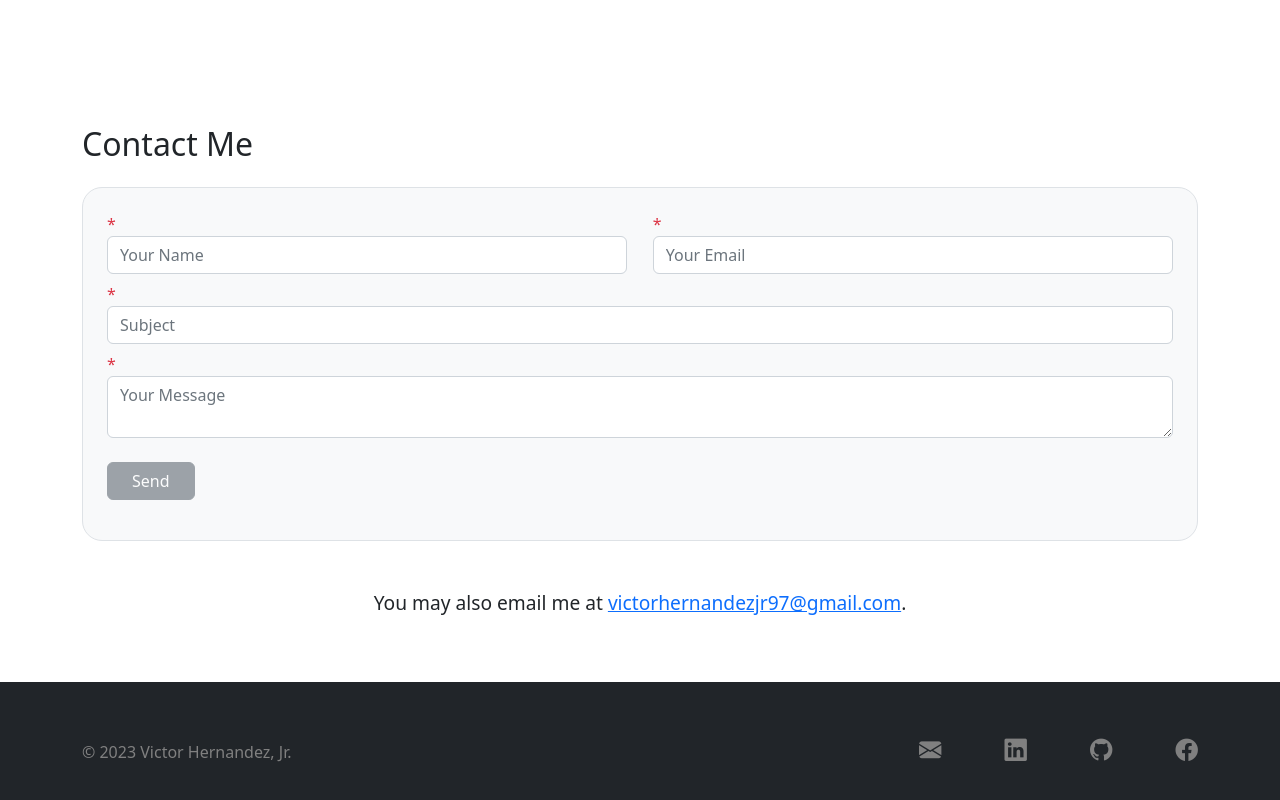
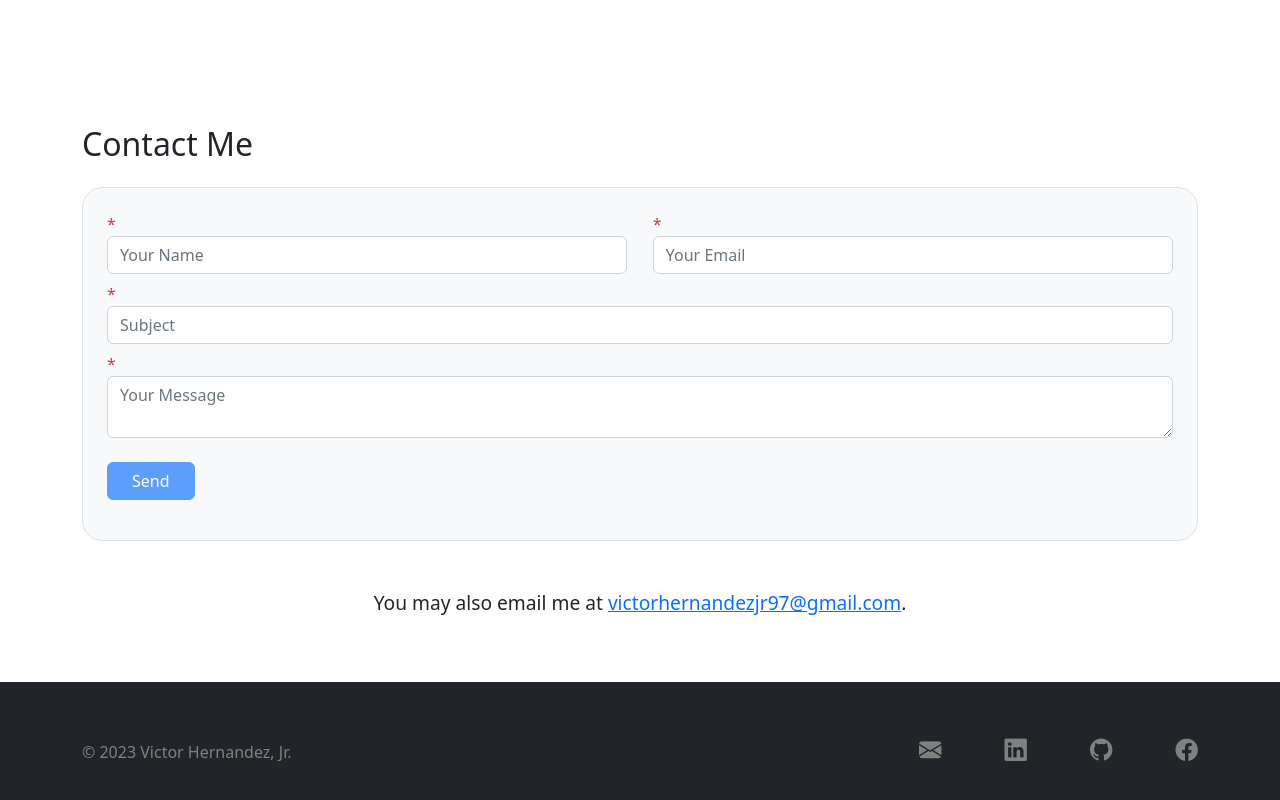
Before and after one commit to vichdz97/Website, an Angular app: page /#/home in a window 1280 px wide. Shown: the part 2848-3648 px from the top of the page. Built offline with nearby package versions, Linux system fonts and the light colour scheme.

Commit message:
disable submit btn until contact form is valid

```diff
--- a/src/app/home/home.component.html
+++ b/src/app/home/home.component.html
@@ -97,13 +97,7 @@
                     <label for="message" class="text-danger">*</label>
                     <textarea id="message" class="form-control" formControlName="message" placeholder="Your Message"></textarea>
                 </div>
-
-                <ng-container *ngIf="!contactForm.valid; else enableBtn">
-                    <button type="submit" class="btn btn-secondary px-4" disabled>Send</button>
-                </ng-container>
-                <ng-template #enableBtn>
-                    <button type="submit" class="btn btn-primary px-4">Send</button>
-                </ng-template>
+                <button type="submit" class="btn btn-primary px-4" [disabled]="!contactForm.valid">Send</button>
             </form>
 
             <div class="text-center">
```
